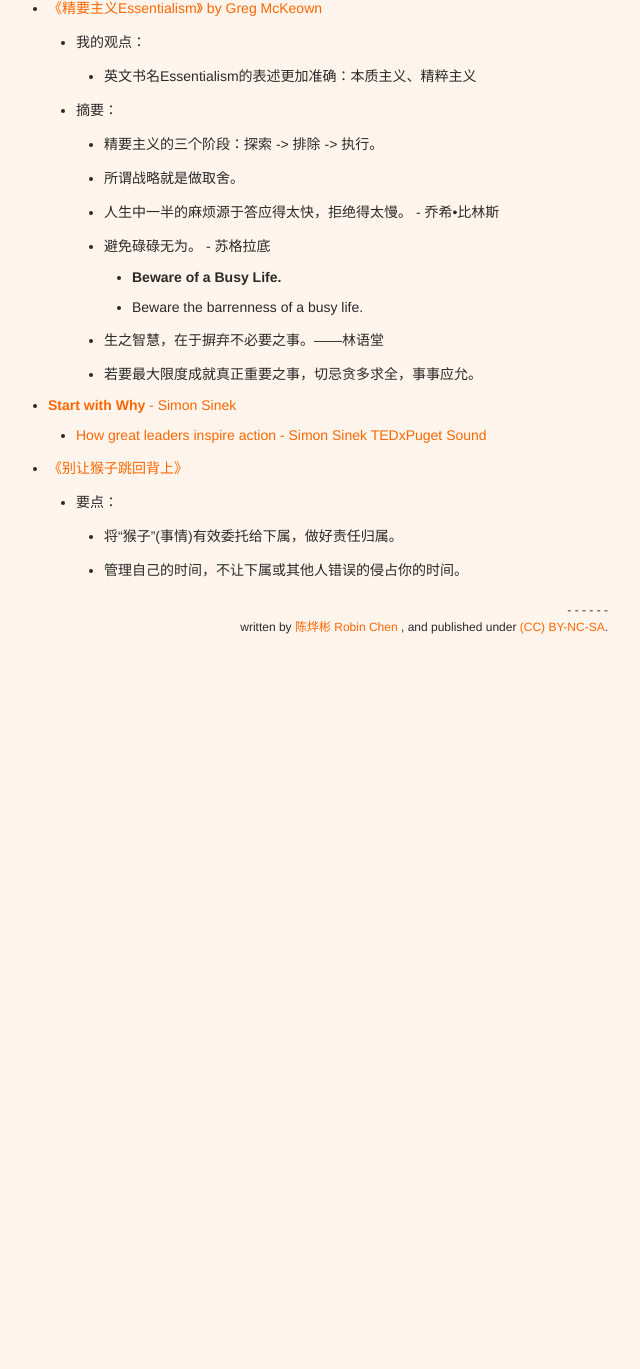
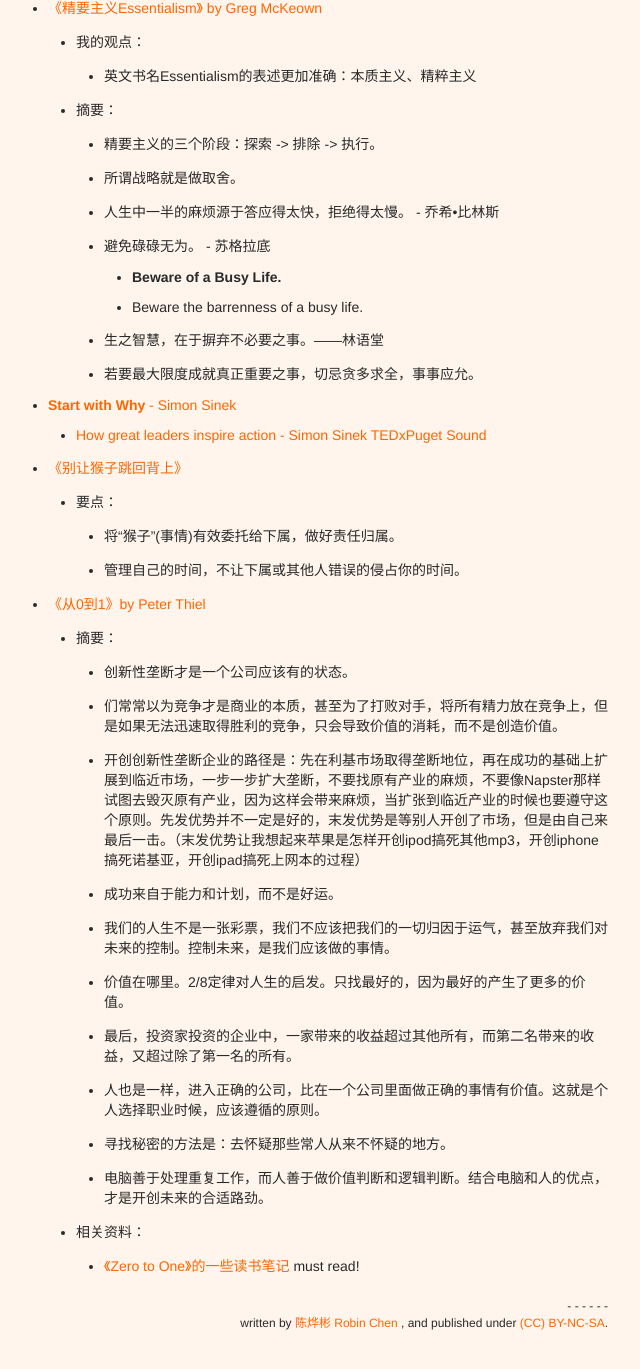
Before and after one commit to xianyuxmu/xianyuxmu.github.io, a Jekyll site: the page built from _posts/2018-02-10-books-fast-reading.md, in a window 1280 px wide and 1400 px high, scrolled down 9836 px. Shown: the top 1369 px of the window, without its empty margins (326-966 px from the left). Built offline with Jekyll 4.4.1, drawn with Linux system fonts in a browser that asks for light colours; comment, search, counter and statistics services are not loaded; before the commit the page ends 10540 px from its top, so only the background shows below that.

Commit message:
《从0到1》

```diff
--- a/_posts/2018-02-10-books-fast-reading.md
+++ b/_posts/2018-02-10-books-fast-reading.md
@@ -272,3 +272,17 @@
 	- 要点：
 		- 将“猴子”(事情)有效委托给下属，做好责任归属。
 		- 管理自己的时间，不让下属或其他人错误的侵占你的时间。
+- [《从0到1》by Peter Thiel](https://book.douban.com/subject/26297606/)
+	- 摘要：
+		- 创新性垄断才是一个公司应该有的状态。
+		- 们常常以为竞争才是商业的本质，甚至为了打败对手，将所有精力放在竞争上，但是如果无法迅速取得胜利的竞争，只会导致价值的消耗，而不是创造价值。
+		- 开创创新性垄断企业的路径是：先在利基市场取得垄断地位，再在成功的基础上扩展到临近市场，一步一步扩大垄断，不要找原有产业的麻烦，不要像Napster那样试图去毁灭原有产业，因为这样会带来麻烦，当扩张到临近产业的时候也要遵守这个原则。先发优势并不一定是好的，末发优势是等别人开创了市场，但是由自己来最后一击。（末发优势让我想起来苹果是怎样开创ipod搞死其他mp3，开创iphone搞死诺基亚，开创ipad搞死上网本的过程）
+		- 成功来自于能力和计划，而不是好运。
+		- 我们的人生不是一张彩票，我们不应该把我们的一切归因于运气，甚至放弃我们对未来的控制。控制未来，是我们应该做的事情。
+		- 价值在哪里。2/8定律对人生的启发。只找最好的，因为最好的产生了更多的价值。
+		- 最后，投资家投资的企业中，一家带来的收益超过其他所有，而第二名带来的收益，又超过除了第一名的所有。
+		- 人也是一样，进入正确的公司，比在一个公司里面做正确的事情有价值。这就是个人选择职业时候，应该遵循的原则。
+		- 寻找秘密的方法是：去怀疑那些常人从来不怀疑的地方。
+		- 电脑善于处理重复工作，而人善于做价值判断和逻辑判断。结合电脑和人的优点，才是开创未来的合适路劲。
+	- 相关资料：
+		- [《Zero to One》的一些读书笔记](https://book.douban.com/review/7163738/) must read!
```
